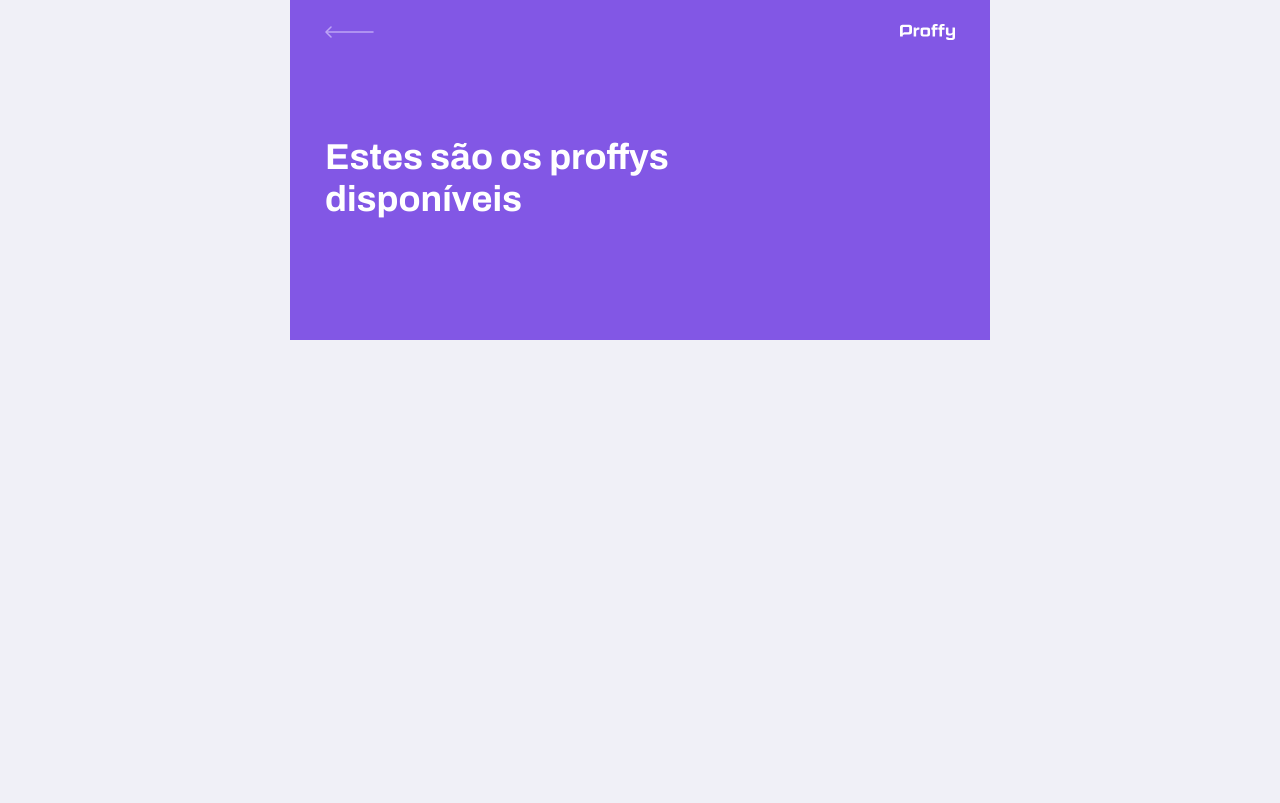
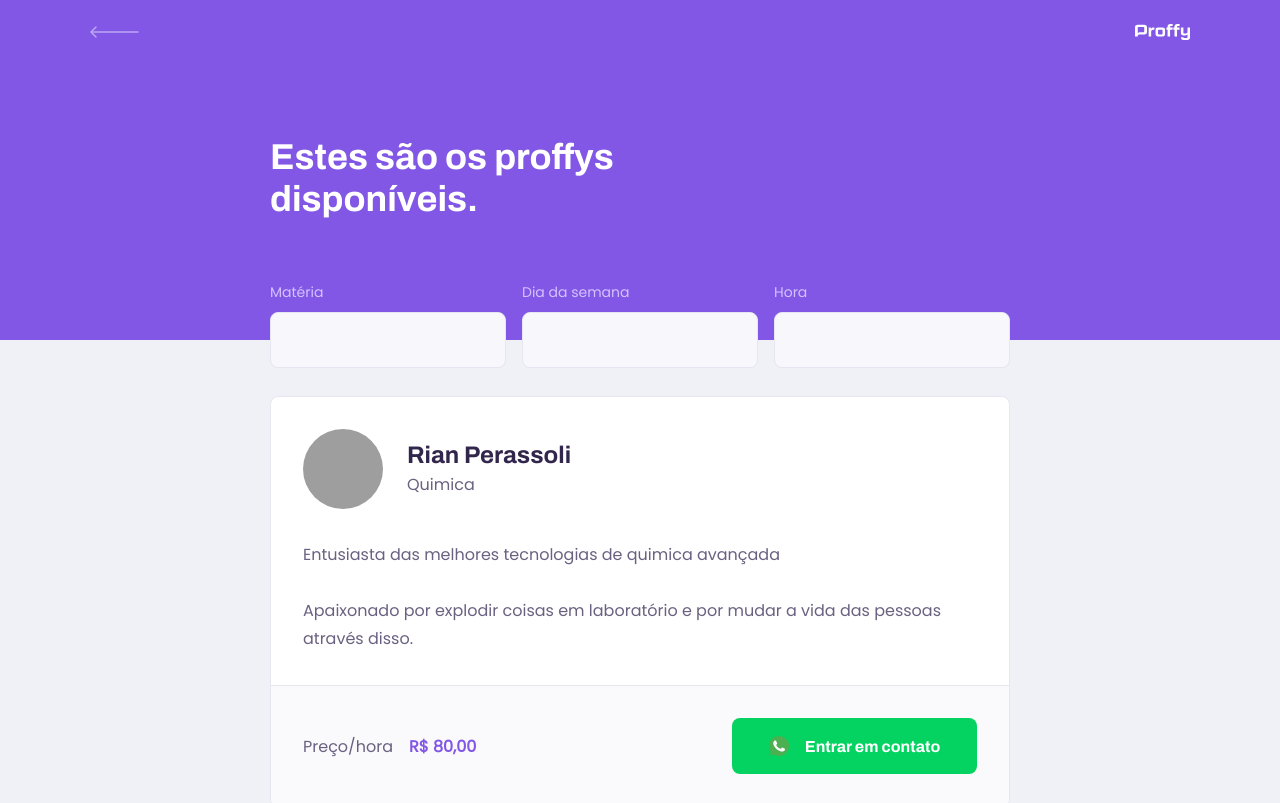
Before and after one commit to rianperassoli/next-level-week-2, a React (Create React App) app in the folder web/: page /study in a window 1280 px wide. Shown: the top 803 px of the page. Built offline with nearby package versions, Linux system fonts and the light colour scheme; grey boxes are pictures that could not be loaded.

Commit message:
Adicionado componente do header e itens de professores

```diff
--- a/web/src/pages/TeacherList/index.tsx
+++ b/web/src/pages/TeacherList/index.tsx
@@ -1,27 +1,38 @@
 import React from 'react'
-import { Link } from 'react-router-dom'
 
-import logoImg from '../../assets/images/logo.svg'
-import backIcon from '../../assets/images/icons/back.svg'
+import PageHeader from '../../components/PageHeader'
+
 
 import './styles.css'
+import TeacherItem from '../../components/TeacherItem'
 
 const TeacherList = () => {
   return (
     <div id="page-teacher-list" className="container">
-      <header className="page-header">
-        <div className="top-bar-container">
-          <Link to="/">
-            <img src={backIcon} alt="Voltar" />
-          </Link>
+      <PageHeader title="Estes são os proffys disponíveis.">
+        <form id="search-teachers">
+          <div className="input-block">
+            <label htmlFor="subject">Matéria</label>
+            <input type="text" id="subject" />
+          </div>
 
-          <img src={logoImg} alt="Proffy" />
-        </div>
+          <div className="input-block">
+            <label htmlFor="week_day">Dia da semana</label>
+            <input type="text" id="week_day" />
+          </div>
 
-        <div className="header-content">
-          <strong>Estes são os proffys disponíveis</strong>
-        </div>
-      </header>
+          <div className="input-block">
+            <label htmlFor="time">Hora</label>
+            <input type="text" id="time" />
+          </div>
+        </form>
+      </PageHeader>
+
+      <main>
+        <TeacherItem />
+        <TeacherItem />
+        <TeacherItem />
+      </main>
     </div>
   )
 }
--- a/web/src/pages/TeacherList/styles.css
+++ b/web/src/pages/TeacherList/styles.css
@@ -3,44 +3,166 @@
   height: 100vh;
 }
 
-.page-header {
-  display: flex;
-  flex-direction: column;
-  background-color: var(--color-primary);
+#search-teachers {
+  margin-top: 3.2rem;
 }
 
-.page-header .top-bar-container {
-  width: 90%;
-  margin: 0 auto;
-  display: flex;
-  justify-content: space-between;
-  align-items: center;
-  color: var(--color-text-in-primary);
-  padding: 1.6rem 0;
+#search-teachers label {
+  color: var(--color-text-in-primary)
 }
 
-.page-header .top-bar-container a {
-  height: 3.2rem;
-  transition: opacity 0.2s;
+#search-teachers .input-block {
+  position: relative;
 }
 
-.page-header .top-bar-container a:hover {
-  opacity: 0.6;
+#search-teachers .input-block+.input-block {
+  margin-top: 1.4rem;
 }
 
-.page-header .top-bar-container>img {
-  height: 1.6rem;
+#search-teachers .input-block label {
+  font-size: 1.4rem;
 }
 
-.page-header .header-content {
-  width: 90%;
-  margin: 0 auto;
-  position: relative;
-  margin: 3.2rem auto;
+#search-teachers .input-block input {
+  width: 100%;
+  height: 5.6rem;
+  margin-top: 0.8rem;
+  border-radius: 0.8rem;
+  background: var(--color-input-background);
+  border: 1px solid var(--color-line-in-white);
+  outline: 0;
+  padding: 0 1.6rem;
+  font: 1.6rem Archivo;
 }
 
-.page-header .header-content strong {
-  font: 700 3.6rem Archivo;
-  line-height: 4.2rem;
-  color: var(--color-title-in-primary)
+#search-teachers .input-block:focus-within::after {
+  width: calc(100% - 3.2rem);
+  height: 2px;
+  content: '';
+  background: var(--color-primary-light);
+  position: absolute;
+  left: 1.6rem;
+  right: 1.6rem;
+  bottom: 0;
 }
+
+#page-teacher-list main {
+  margin: 3.2rem auto;
+  width: 90%;
+}
+
+.teacher-item {
+  background: var(--color-box-base);
+  border: 1px solid var(--color-line-in-white);
+  border-radius: 0.8rem;
+  margin-top: 2.4rem;
+  overflow: hidden;
+}
+
+.teacher-item header {
+  padding: 3.2rem 2rem;
+  display: flex;
+  align-items: center;
+}
+
+.teacher-item header img {
+  width: 8rem;
+  height: 8rem;
+  border-radius: 50%;
+}
+
+.teacher-item header div {
+  margin-left: 2.4rem;
+}
+
+.teacher-item header div strong {
+  font: 700 2.4rem Archivo;
+  display: block;
+  color: var(--color-text-title);
+}
+
+.teacher-item header div span {
+  font-size: 1.6rem;
+  display: block;
+  margin-top: 0.4rem;
+}
+
+.teacher-item>p {
+  padding: 0 2rem;
+  font-size: 1.6rem;
+  line-height: 2.8rem;
+}
+
+.teacher-item footer {
+  padding: 3.2rem 2rem;
+  background: var(--color-box-footer);
+  border-top: 1px solid var(--color-line-in-white);
+  margin-top: 3.2rem;
+  display: flex;
+  align-items: center;
+  justify-content: space-between;
+}
+
+.teacher-item footer p strong {
+  color: var(--color-primary);
+  font-size: 1.6rem;
+  display: block;
+}
+
+.teacher-item footer button {
+  width: 20rem;
+  height: 5.6rem;
+  background: var(--color-secundary);
+  color: var(--color-button-text);
+  border: 0;
+  border-radius: 0.8rem;
+  cursor: pointer;
+  font: 700 1.7rem Archivo;
+  display: flex;
+  align-items: center;
+  justify-content: space-evenly;
+  transition: 0.2s;
+}
+
+.teacher-item footer button:hover {
+  background: var(--color-secundary-dark);
+}
+
+@media(min-width: 700px) {
+  #page-teacher-list {
+    max-width: 100%;
+  }
+  #search-teachers {
+    display: grid;
+    grid-template-columns: repeat(3, 1fr);
+    column-gap: 16px;
+    position: absolute;
+    bottom: -28px;
+  }
+  #search-teachers .input-block+.input-block {
+    margin-top: 0;
+  }
+  #page-teacher-list main {
+    padding: 3.2rem 0;
+    max-width: 740px;
+    margin: 0 auto;
+  }
+  .teacher-item header, .teacher-item footer {
+    padding: 3.2rem;
+  }
+  .teacher-item>p {
+    padding: 0 3.2rem;
+  }
+  .teacher-item footer p strong {
+    display: initial;
+    margin-left: 1.6rem;
+  }
+  .teacher-item footer button {
+    width: 24.5rem;
+    font-size: 1.6rem;
+    justify-content: center;
+  }
+  .teacher-item footer button img {
+    margin-right: 1.6rem;
+  }
+}
```
